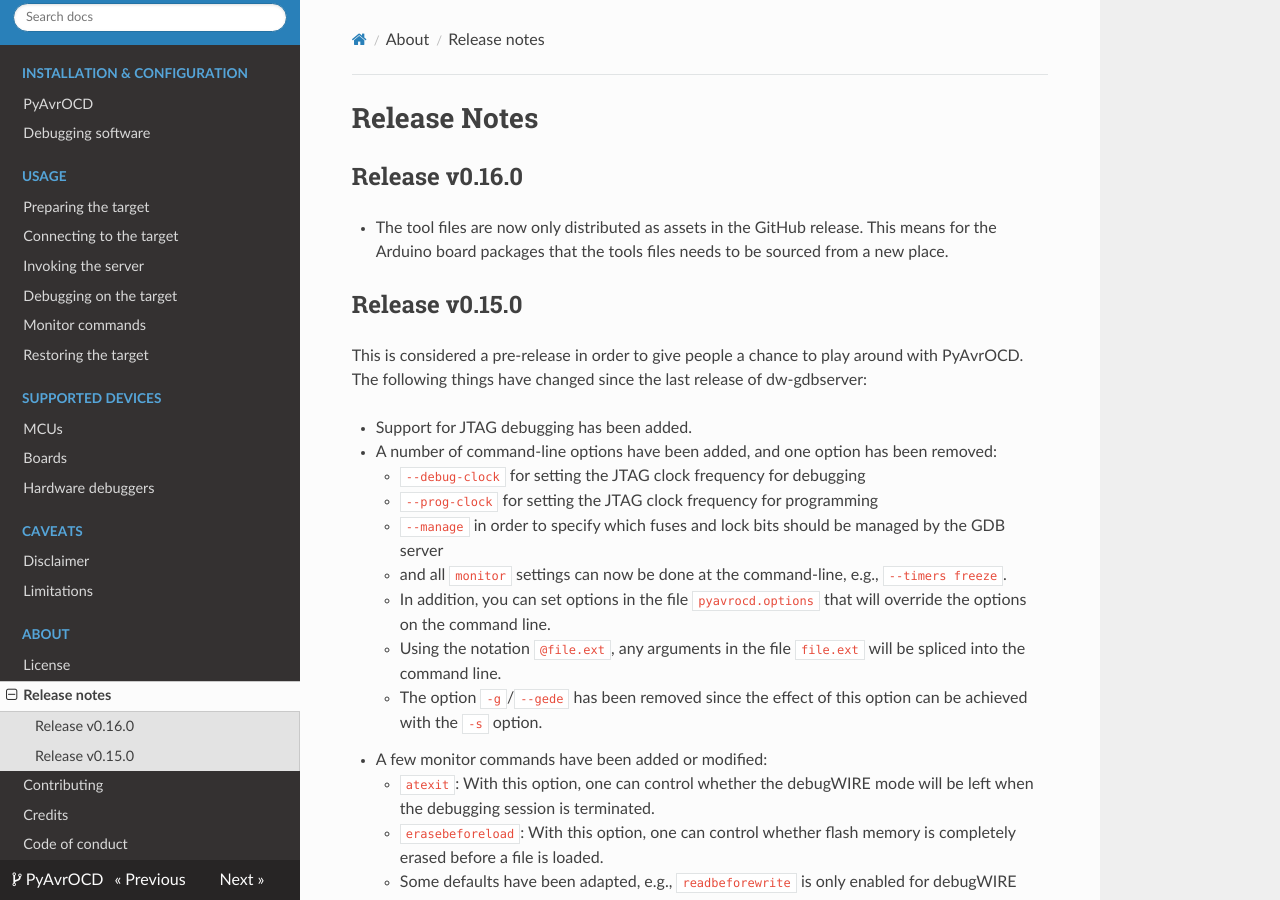
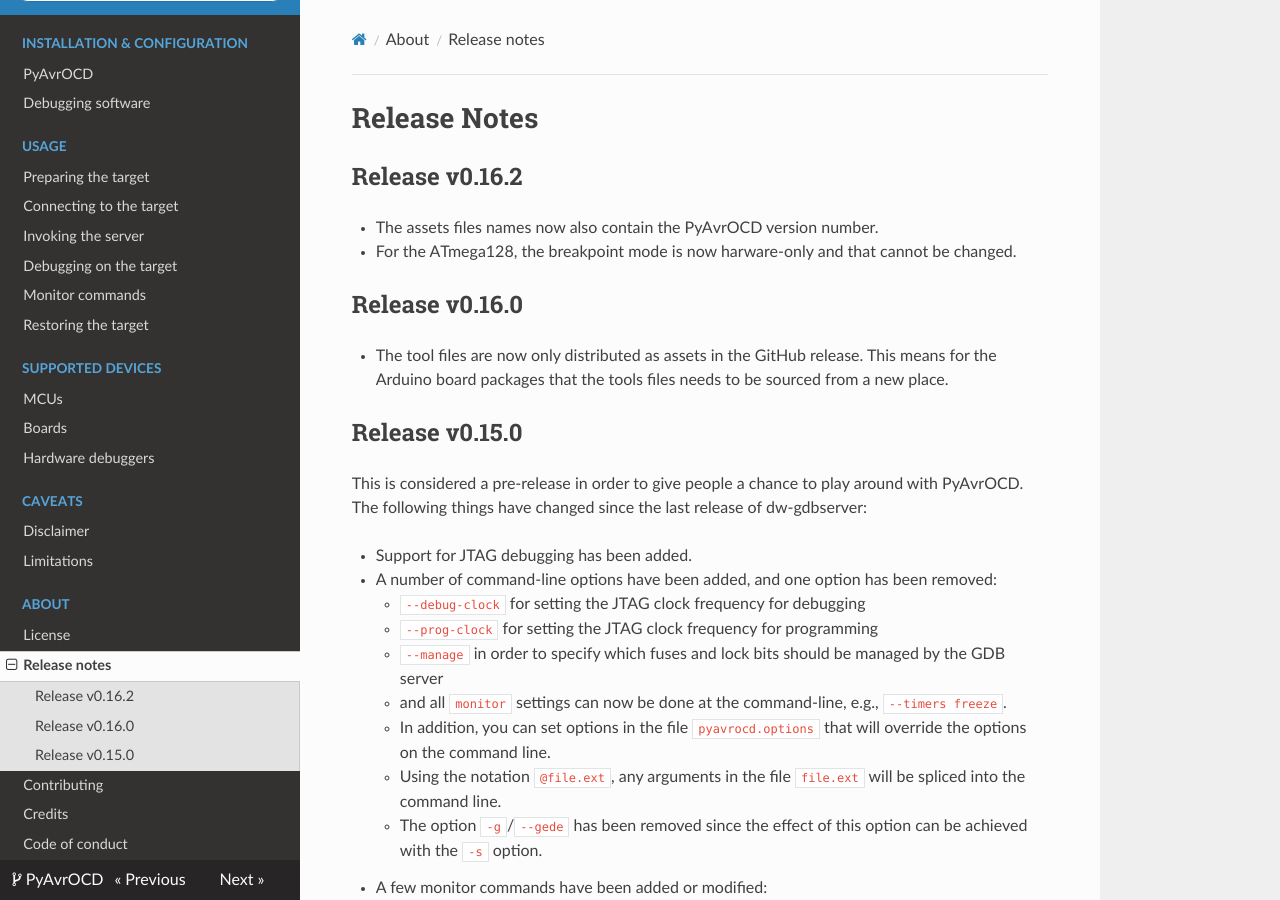
Before and after one commit to garyPenhook/PyAvrOCD, an MkDocs documentation site: the page built from docs/release-notes.md, in a window 1280 px wide and 900 px high. Built offline with MkDocs 1.6.1, drawn with Linux system fonts in a browser that asks for light colours; nearby versions of some CDN libraries.

Commit message:
CHANGELOG & release notes

```diff
--- a/docs/release-notes.md
+++ b/docs/release-notes.md
@@ -1,4 +1,10 @@
 # Release Notes
+
+## Release v0.16.2
+
+- The assets files names now also contain the PyAvrOCD version number.
+- For the ATmega128, the breakpoint mode is now harware-only and that cannot be changed.
+
 
 ## Release v0.16.0
 
```
Also changed, not shown: CHANGELOG.md (+10 -7 lines).
